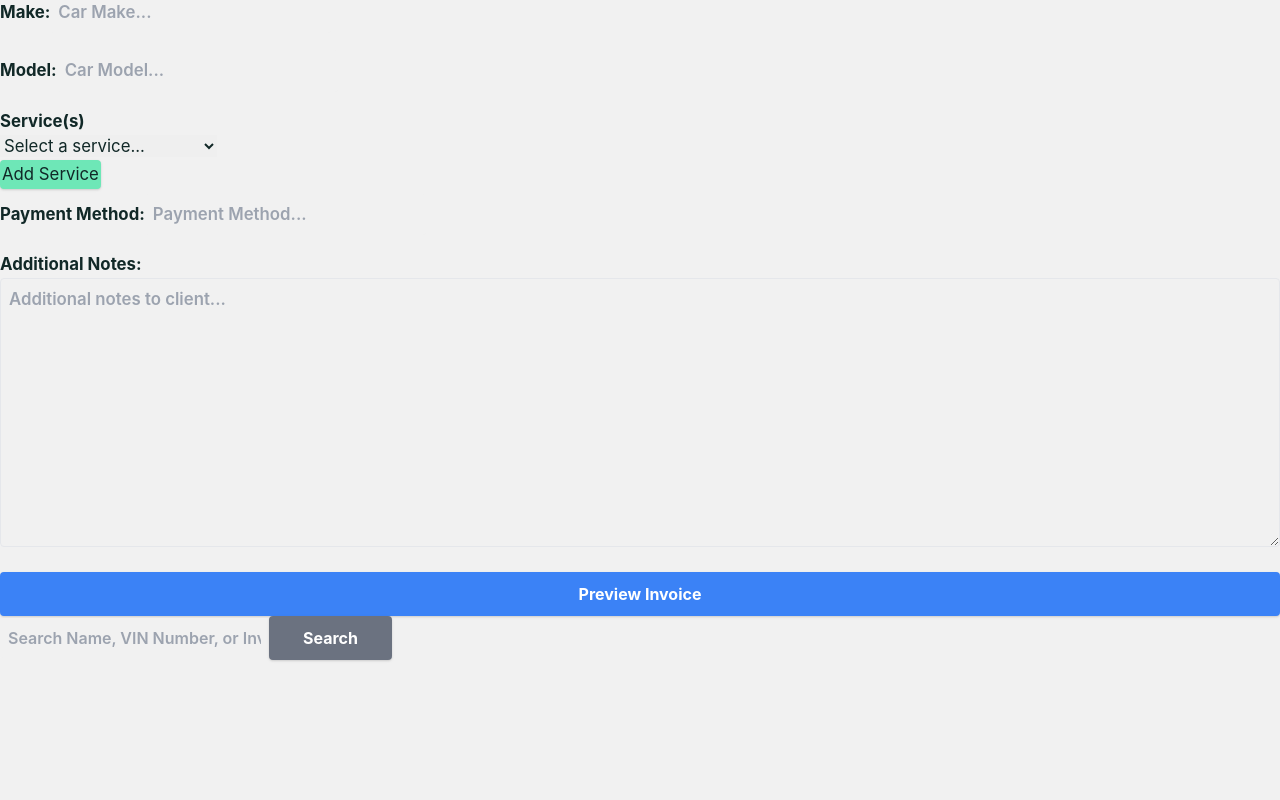
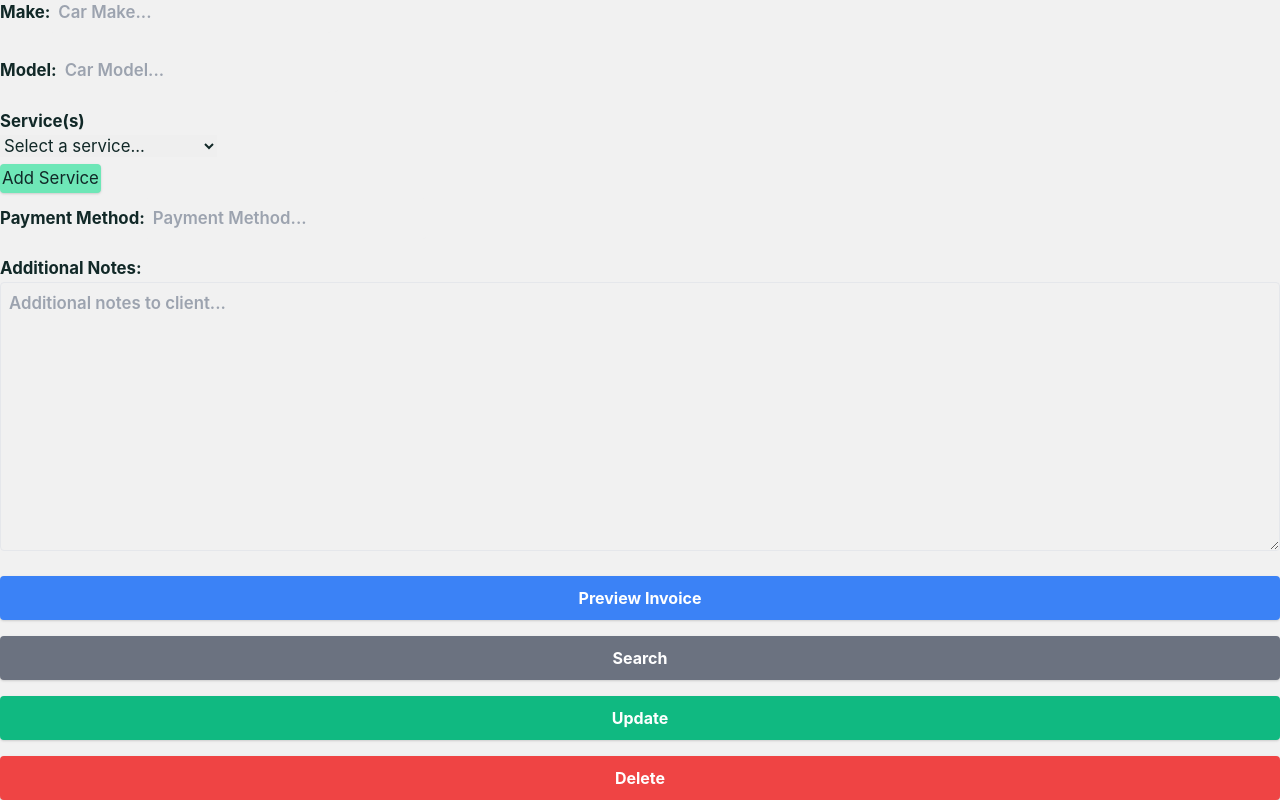
Before and after one commit to The-Galactic-Guardians/gg-fe2, a React (Create React App) app: page /iz-services in a window 1280 px wide. Shown: the part 361-1161 px from the top of the page. Before the commit the page ends 1032 px from the top, so only its background shows below. Built offline with nearby package versions, Linux system fonts and the light colour scheme.

Commit message:
Feat/izservices (#25)
* feat: test

* feat: Added Search Component

* feat: Added Save button

* feat: Added Search, Update, Delete component

* feat: Fixed jest errors

* fix: Removed Comments

* fix: Eslint error

* feat: added eslintrc rules

* fix: Added endline on eslintrc file

```diff
--- a/package.json
+++ b/package.json
@@ -6,10 +6,12 @@
 		"@testing-library/jest-dom": "^5.17.0",
 		"@testing-library/react": "^13.4.0",
 		"@testing-library/user-event": "^13.5.0",
+		"@types/axios": "^0.14.0",
 		"@types/jest": "^27.5.2",
 		"@types/node": "^16.18.55",
 		"@types/react": "^18.2.24",
 		"@types/react-dom": "^18.2.8",
+		"axios": "^1.6.1",
 		"eslint-config-airbnb": "^19.0.4",
 		"react": "^18.2.0",
 		"react-dom": "^18.2.0",
--- a/src/App.css
+++ b/src/App.css
@@ -36,3 +36,9 @@
 		transform: rotate(360deg);
 	}
 }
+
+.invoice-details {
+	display: flex;
+	justify-content: space-between;
+	align-items: center;
+}
--- a/src/App.tsx
+++ b/src/App.tsx
@@ -6,6 +6,8 @@ import PreviewInvoice from "./IzServicesComponents/PreviewInvoice";
 import EditInvoice from "./IzServicesComponents/EditInvoice";
 import { MyContext } from "./MyContext";
 import Search from "./IzServicesComponents/Search";
+import Update from "./IzServicesComponents/Update";
+import Delete from "./IzServicesComponents/Delete";
 
 function App() {
 	const [clientName, setClientName] = useState("");
@@ -21,7 +23,6 @@ function App() {
 		{ name: "", price: 0 },
 	]);
 	const [paymentMethod, setPaymentMethod] = useState("");
-	const [searchQuery, setSearchQuery] = useState("");
 
 	const contextValue = useMemo(
 		() => ({
@@ -47,8 +48,6 @@ function App() {
 			setSelectedServices,
 			paymentMethod,
 			setPaymentMethod,
-			searchQuery,
-			setSearchQuery,
 		}),
 		[
 			clientName,
@@ -62,7 +61,6 @@ function App() {
 			notes,
 			selectedServices,
 			paymentMethod,
-			searchQuery,
 		],
 	);
 
@@ -76,6 +74,8 @@ function App() {
 				/>
 				<Route path="/iz-services" element={<EditInvoice />} />
 				<Route path="/iz-services/search" element={<Search />} />
+				<Route path="/iz-services/update" element={<Update />} />
+				<Route path="/iz-services/delete" element={<Delete />} />
 			</Routes>
 		</MyContext.Provider>
 	);
--- /dev/null
+++ b/src/IzServicesComponents/Delete.tsx
@@ -0,0 +1,32 @@
+import React from "react";
+// import { useNavigate } from "react-router-dom";
+// import axios from "axios";
+// import { MyContext } from "../MyContext";
+
+function Delete() {
+	// const navigate = useNavigate();
+
+	return (
+		<div className="flex flex-col items-center justify-start min-h-screen">
+			<h2 className="mt-10 text-4xl">
+				{" "}
+				<strong>Delete Invoice</strong>
+			</h2>
+			<div className="mt-10">
+				<input
+					type="text"
+					placeholder="Search by Invoice Number"
+					className="w-96 h-10 p-2 text-base border-2 border-gray-300 rounded mr-4"
+				/>
+				<button
+					type="button"
+					className="bg-red-500 text-white font-bold py-2 px-8 rounded shadow border-2 border-red-500 hover: bg-transparent hover:text-red-500 transition-all duration-300"
+				>
+					Delete
+				</button>
+			</div>
+		</div>
+	);
+}
+
+export default Delete;
--- a/src/IzServicesComponents/EditInvoice.tsx
+++ b/src/IzServicesComponents/EditInvoice.tsx
@@ -1,7 +1,6 @@
 import React, { useContext } from "react";
 import { useNavigate } from "react-router-dom";
 import { MyContext } from "../MyContext";
-import Search from "./Search";
 
 const services = [
 	{ name: "Address Change", price: 10.0 },
@@ -203,7 +202,7 @@ function EditInvoice() {
 							<button
 								onClick={() => handleRemoveService(index)}
 								type="button"
-								className="bg-red-300 rounded shadow border-2 border-red-300 hover: bg-transparent hover:text-red-300 transition-all duration-300"
+								className="mt-1 bg-red-300 rounded shadow border-2 border-red-300 hover: bg-transparent hover:text-red-300 transition-all duration-300"
 							>
 								Remove
 							</button>
@@ -213,7 +212,7 @@ function EditInvoice() {
 				<button
 					onClick={handleAddService}
 					type="button"
-					className="bg-green-300 rounded shadow border-2 border-green-300 hover: bg-transparent hover:text-green-300 transition-all duration-300"
+					className="mt-1 bg-green-300 rounded shadow border-2 border-green-300 hover: bg-transparent hover:text-green-300 transition-all duration-300"
 				>
 					Add Service
 				</button>
@@ -253,7 +252,29 @@ function EditInvoice() {
 				Preview Invoice
 			</button>
 
-			<Search />
+			<button
+				type="button"
+				className="mt-4 bg-gray-500 text-white font-bold py-2 px-8 rounded shadow border-2 border-gray-500 hover: bg-transparent hover:text-gray-500 transition-all duration-300"
+				onClick={() => navigate("/iz-services/search")}
+			>
+				Search
+			</button>
+
+			<button
+				type="button"
+				className="mt-4 bg-green-500 text-white font-bold py-2 px-8 rounded shadow border-2 border-green-500 hover: bg-transparent hover:text-green-500 transition-all duration-300"
+				onClick={() => navigate("/iz-services/update")}
+			>
+				Update
+			</button>
+
+			<button
+				type="button"
+				className="mt-4 bg-red-500 text-white font-bold py-2 px-8 rounded shadow border-2 border-red-500 hover: bg-transparent hover:text-red-500 transition-all duration-300"
+				onClick={() => navigate("/iz-services/delete")}
+			>
+				Delete
+			</button>
 		</div>
 	);
 }
--- a/src/IzServicesComponents/PreviewInvoice.tsx
+++ b/src/IzServicesComponents/PreviewInvoice.tsx
@@ -1,4 +1,5 @@
 import React, { useContext } from "react";
+import axios from "axios";
 import { useNavigate } from "react-router-dom";
 import { MyContext } from "../MyContext";
 import Notes from "./Notes";
@@ -40,6 +41,40 @@ function PreviewInvoice() {
 		const newPrice = Number(event.target.value);
 		newSelectedServices[index].price = newPrice;
 		setSelectedServices(newSelectedServices);
+	};
+
+	const handleSaveInvoice = () => {
+		const invoiceData = {
+			clientName,
+			companyName,
+			phoneNumber,
+			emailAddress,
+			vinNumber,
+			carMake,
+			carModel,
+			services: selectedServices.map((service) => service.name).join(", "),
+			amount: selectedServices.map((service) => ({
+				name: service.name,
+				price: service.price,
+			})),
+			total: selectedServices.reduce(
+				(total, service) => total + service.price,
+				0,
+			),
+			paymentMethod,
+			notes,
+			rep,
+		};
+
+		axios
+			.post("http://localhost:8000/save-invoice", invoiceData)
+			.then((response) => {
+				console.info("Invoice was successfully saved: ", response.data);
+				navigate("/iz-services");
+			})
+			.catch((error) => {
+				console.error("Error saving Invoice: ", error);
+			});
 	};
 
 	return (
@@ -97,7 +132,7 @@ function PreviewInvoice() {
 					</button>
 					<button
 						type="button"
-						onClick={() => navigate("/iz-services")}
+						onClick={handleSaveInvoice}
 						className="bg-red-500 text-white font-bold py-2 px-8 rounded shadow border-2 border-red-500 hover: bg-transparent hover:text-red-500 transition-all duration-300 ml-auto mr-4"
 					>
 						Save
--- a/src/IzServicesComponents/Search.tsx
+++ b/src/IzServicesComponents/Search.tsx
@@ -1,26 +1,26 @@
-import React, { useContext } from "react";
-import { useNavigate } from "react-router-dom";
-import { MyContext } from "../MyContext";
+import React from "react";
 
 function Search() {
-	const { searchQuery, setSearchQuery } = useContext(MyContext);
-	const navigate = useNavigate();
 	return (
-		<div className="search bar">
+		<div className="flex flex-col items-center justify-start min-h-screen">
+			<h2 className="mt-10 text-4xl">
+				{" "}
+				<strong>Search Invoice</strong>
+			</h2>
+			<div className="mt-10">
 				<input
 					type="text"
 					placeholder="Search Name, VIN Number, or Invoice Number"
-				value={searchQuery}
-				onChange={(e) => setSearchQuery(e.target.value)}
+					className="w-96 h-10 p-2 text-base border-2 border-gray-300 rounded mr-4"
 				/>
 				<button
-				onClick={() => navigate("/iz-services/search")}
 					type="button"
 					className="bg-gray-500 text-white font-bold py-2 px-8 rounded shadow border-2 border-gray-500 hover: bg-transparent hover:text-gray-500 transition-all duration-300"
 				>
 					Search
 				</button>
 			</div>
+		</div>
 	);
 }
 
--- /dev/null
+++ b/src/IzServicesComponents/Update.tsx
@@ -0,0 +1,32 @@
+import React from "react";
+// import { useNavigate } from "react-router-dom";
+// import axios from "axios";
+// import { MyContext } from "../MyContext";
+
+function Update() {
+	// const navigate = useNavigate();
+
+	return (
+		<div className="flex flex-col items-center justify-start min-h-screen">
+			<h2 className="mt-10 text-4xl">
+				{" "}
+				<strong>Update Invoice</strong>
+			</h2>
+			<div className="mt-10">
+				<input
+					type="text"
+					placeholder="Search by Invoice Number"
+					className="w-96 h-10 p-2 text-base border-2 border-gray-300 rounded mr-4"
+				/>
+				<button
+					type="button"
+					className="bg-green-500 text-white font-bold py-2 px-8 rounded shadow border-2 border-green-500 hover: bg-transparent hover:text-green-500 transition-all duration-300"
+				>
+					Update
+				</button>
+			</div>
+		</div>
+	);
+}
+
+export default Update;
--- a/src/MyContext.tsx
+++ b/src/MyContext.tsx
@@ -13,7 +13,6 @@ export const MyContext = createContext({
 	notes: "",
 	selectedServices: [{ name: "", price: 0 }],
 	paymentMethod: "",
-    searchQuery: "",
 	setClientName: (_name: string) => {},
 	setCompanyName: (_name: string) => {},
 	setPhoneNumber: (_number: string) => {},
@@ -25,5 +24,4 @@ export const MyContext = createContext({
 	setNotes: (_notes: string) => {},
 	setSelectedServices: (_services: { name: string; price: number }[]) => {},
 	setPaymentMethod: (_method: string) => {},
-    setSearchQuery: (_method: string) => { },
 });
```
Also changed, not shown: .eslintrc.json, 2 other files (tests, documents, lock files or other folders). Lines whose indentation alone changed are shown as unchanged.
